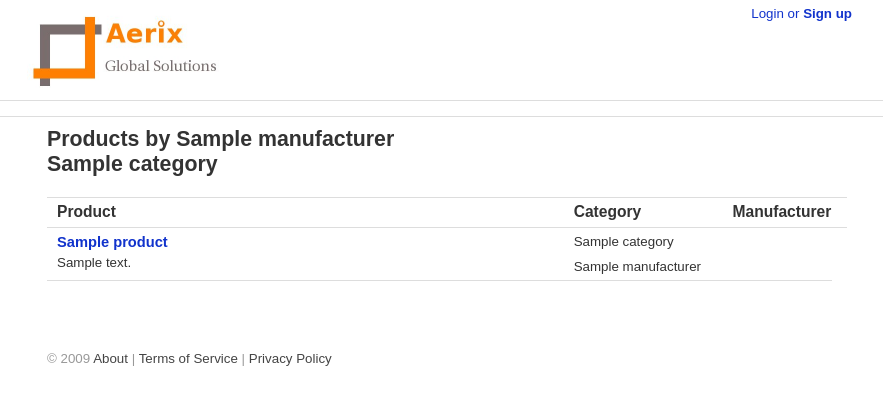
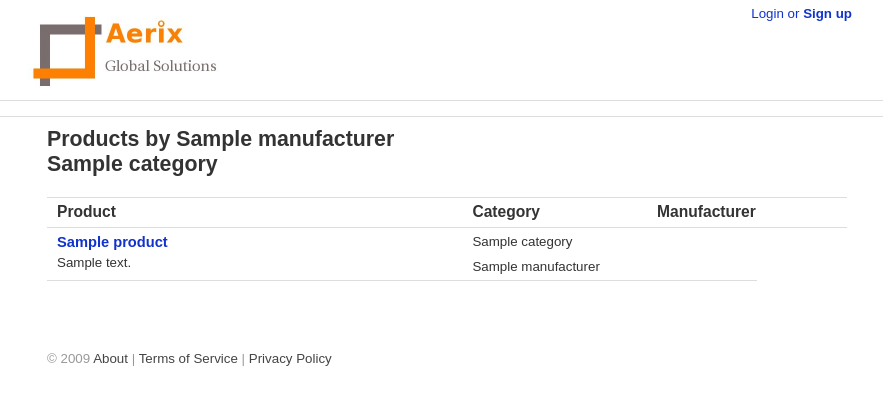
Before and after one commit to deone/eqsupply, a Django app: template templates/quote_generator/products.html in a window 1280 px wide. Shown: the top 405 px of the page, without its empty margins (193-1076 px from the left). Run offline with Django 3.2, Linux system fonts and the light colour scheme; the template is opened without the code that fills it: most values are stand-ins (such as "Sample title", 1, 10 or a date in 2020).

Commit message:
javascript behaviour for biller form and product-detail div

```diff
--- a/site_media/css/base.css
+++ b/site_media/css/base.css
@@ -459,9 +459,26 @@ td {
     font-size: 110%;
     margin-bottom: 5px;
 }
-p.padtop {
+p.padtop, form.biller {
     padding-top: 5px;
 }
-p.product-desc    {
+tr.product-detail:hover   {
+    background-color: #efefef;
+}
+#products .head_1   {
     width: 500px;
 }
+#products .head_2   {
+    width: 200px;
+}
+#products .head_3    {
+    width: 100px;
+}
+form.biller {
+    width: 70px;
+    padding-left: 30px;
+}
+form.biller input[type="text"]	{
+    width: 35px;
+    font-size: 10pt;
+}
--- a/site_media/js/product.js
+++ b/site_media/js/product.js
@@ -2,12 +2,14 @@ $(function()	{
 
     $("#tabs").tabs();
 
+    $(".biller").hide();
+
     $(".product-detail").hover(
 	function()  {
-	    $(this).addClass("over");
+	    $(this).find(".biller").show();
 	},
 	function()  {
-	    $(this).addClass("out");
+	    $(this).find(".biller").hide();
 	}
     );
 
--- a/templates/quote_generator/products.html
+++ b/templates/quote_generator/products.html
@@ -25,20 +25,20 @@
 	<table width=100%>
 	    <tbody>
 		<tr>
-		    <th width=65%><h3>Product</h3></th>
-		    {% if result.manufacturer %}
-			<th width=25%><h3>Category</h3></th>
+		    <th class="head_1"><h3>Product</h3></th>
+		{% if result.manufacturer %}
+		    <th class="head_2"><h3>Category</h3></th>
+		{% endif %}
+		{% if result.category %}
+		    <th><h3>Manufacturer</h3></th>
 		    {% endif %}
-		    {% if result.category %}
-			<th width=25%><h3>Manufacturer</h3></th>
-		    {% endif %}
-		    <th>&nbsp;</th>
+		    <th class="head_3">&nbsp;</th>
 		</tr>
 	    {% for p in result.products %}
 		<tr class="product-detail">
 		    <td>
 			<p><h4><a href="">{{ p.name }}</a></h4></p>
-			<p class="product-desc">{{ p.short_description }}</p>
+			<p>{{ p.short_description }}</p>
 		    </td>
 		    <td>
 		    {% if result.manufacturer %}
```
Also changed, not shown: other parts of templates/quote_generator/products.html (+7 -1 lines).
